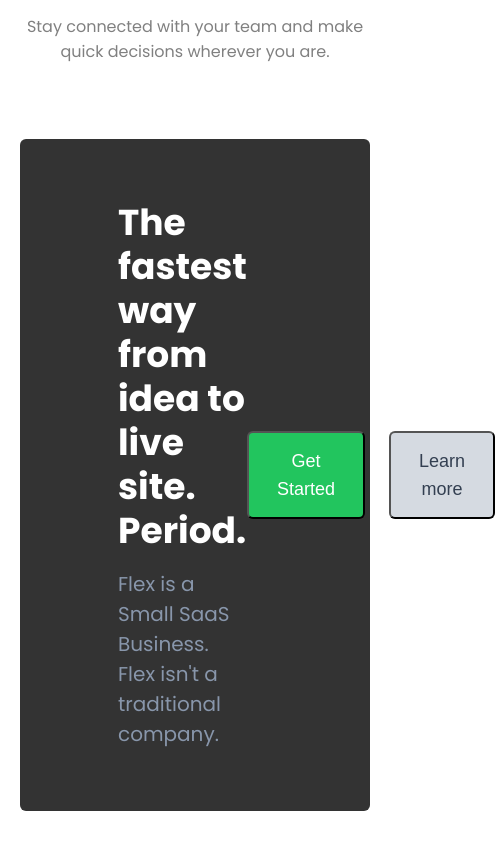
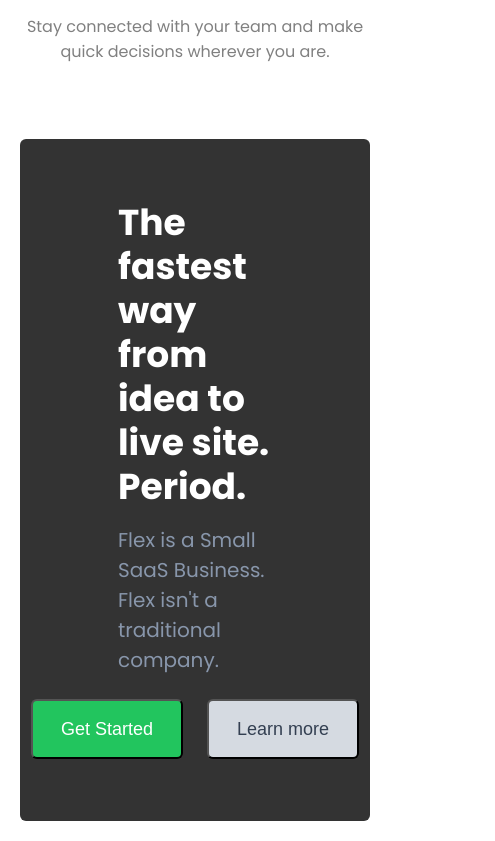
Before and after one commit to MariusCodeAcademy/feu2-09_r_styled_components_css, a React (Vite) app: page / in a window 390 px wide. Shown: the part 1640-2481 px from the top of the page, 495 px wide, since content can reach past the window. Built offline with nearby package versions, Linux system fonts and the light colour scheme.

Commit message:
responsive flex

```diff
--- a/src/components/cta/Cta.jsx
+++ b/src/components/cta/Cta.jsx
@@ -34,7 +34,7 @@
     <Section>
       <Container>
         <Wrapper>
-          <Flex>
+          <Flex responsive>
             <div>
               <CtaTitle>
                 The fastest way from idea to live site. Period.
@@ -44,8 +44,8 @@
               </CtaSubttle>
             </div>
             <Flex gap>
-              <Btn>Get Started</Btn>
-              <SecondaryBtn>Learn more</SecondaryBtn>
+              <Btn>Get&nbsp;Started</Btn>
+              <SecondaryBtn>Learn&nbsp;more</SecondaryBtn>
             </Flex>
           </Flex>
         </Wrapper>
--- a/src/components/styled/UI.styled.js
+++ b/src/components/styled/UI.styled.js
@@ -65,7 +65,11 @@
   display: flex;
   align-items: center;
   justify-content: space-between;
-  gap: ${(props) => (props.gap ? '24px' : 0)};
+  column-gap: ${(props) => (props.gap ? '24px' : 0)};
+  @media screen and (max-width: 1000px) {
+    flex-direction: ${(props) => (props.responsive ? 'column' : 'row')};
+    row-gap: ${(props) => (props.responsive ? '1.5rem' : '0')};
+  }
 `;
 
 export const Btn = styled.button`
```
